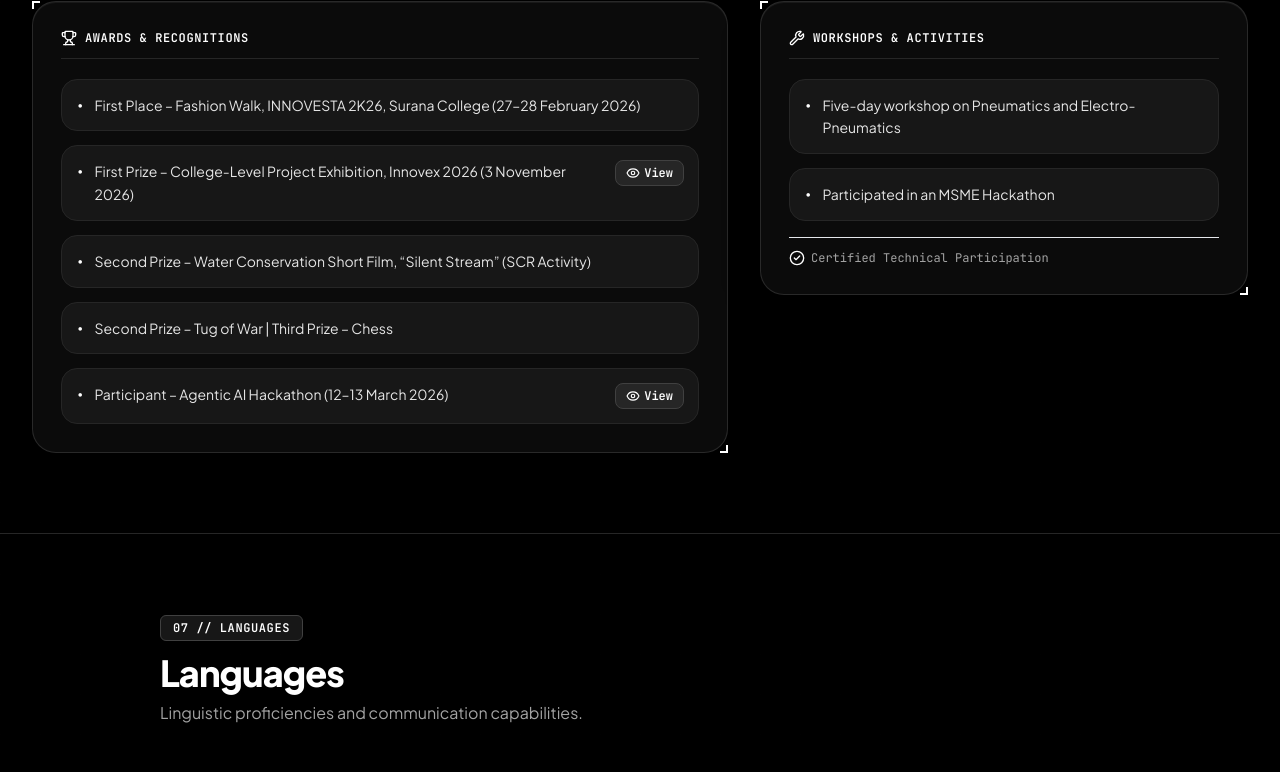
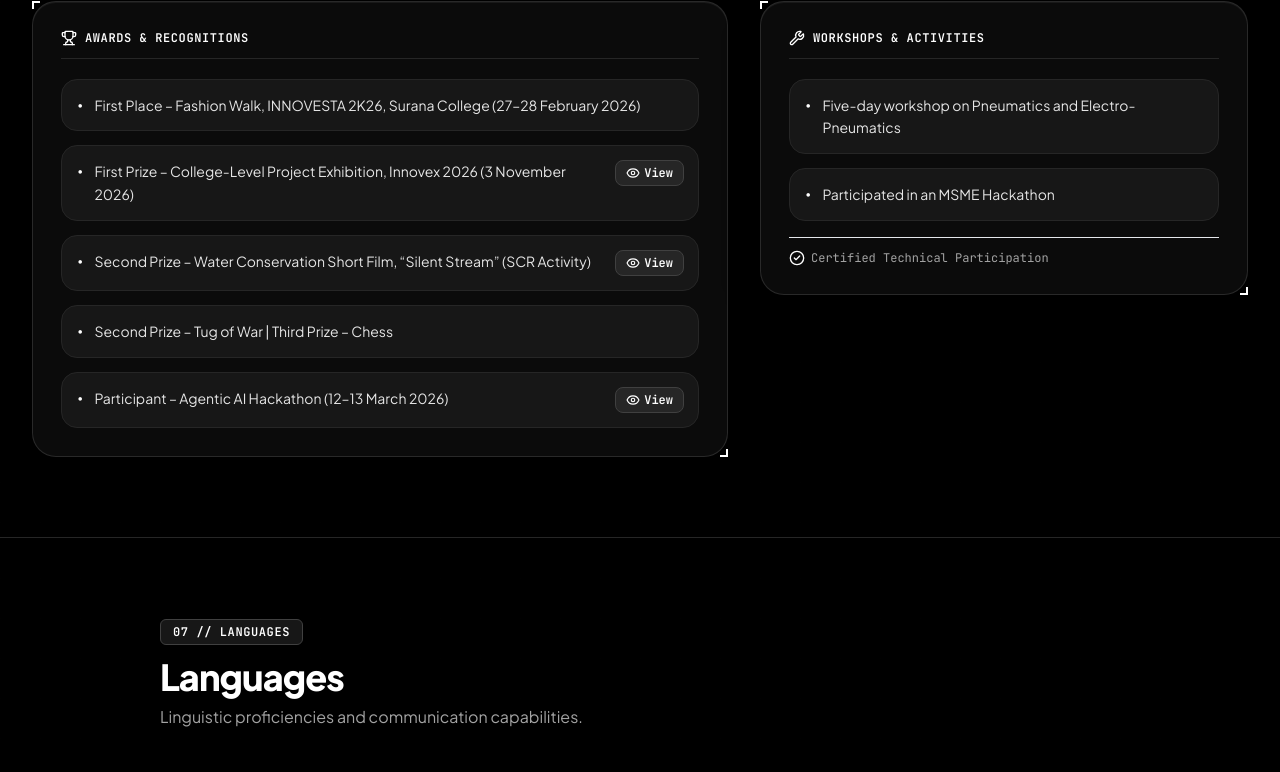
Before and after one commit to Venkatesh0408/venkatesh-c-l-portfolio, a React (Vite) app: page / in a window 1280 px wide. Shown: the part 5993-6765 px from the top of the page. Built offline with nearby package versions, Linux system fonts and the light colour scheme.

Commit message:
feat: perspective-crop, scan-enhance, convert to PDF, and add Water Conservation Silent Stream certificate

```diff
--- a/src/data/achievements.ts
+++ b/src/data/achievements.ts
@@ -21,7 +21,9 @@ export const awardsList: AwardItem[] = [
   {
     id: "silent-stream",
     title: "Second Prize – Water Conservation Short Film, “Silent Stream” (SCR Activity)",
-    category: "Award"
+    category: "Award",
+    scanUrl: "/assets/water-conservation-certificate.jpg",
+    pdfUrl: "/assets/Water_Conservation_Silent_Stream_Certificate.pdf"
   },
   {
     id: "sports",
```
Also changed, not shown: public/assets/water-conservation-certificate.jpg (added), 1 other file (tests, documents, lock files or other folders).
